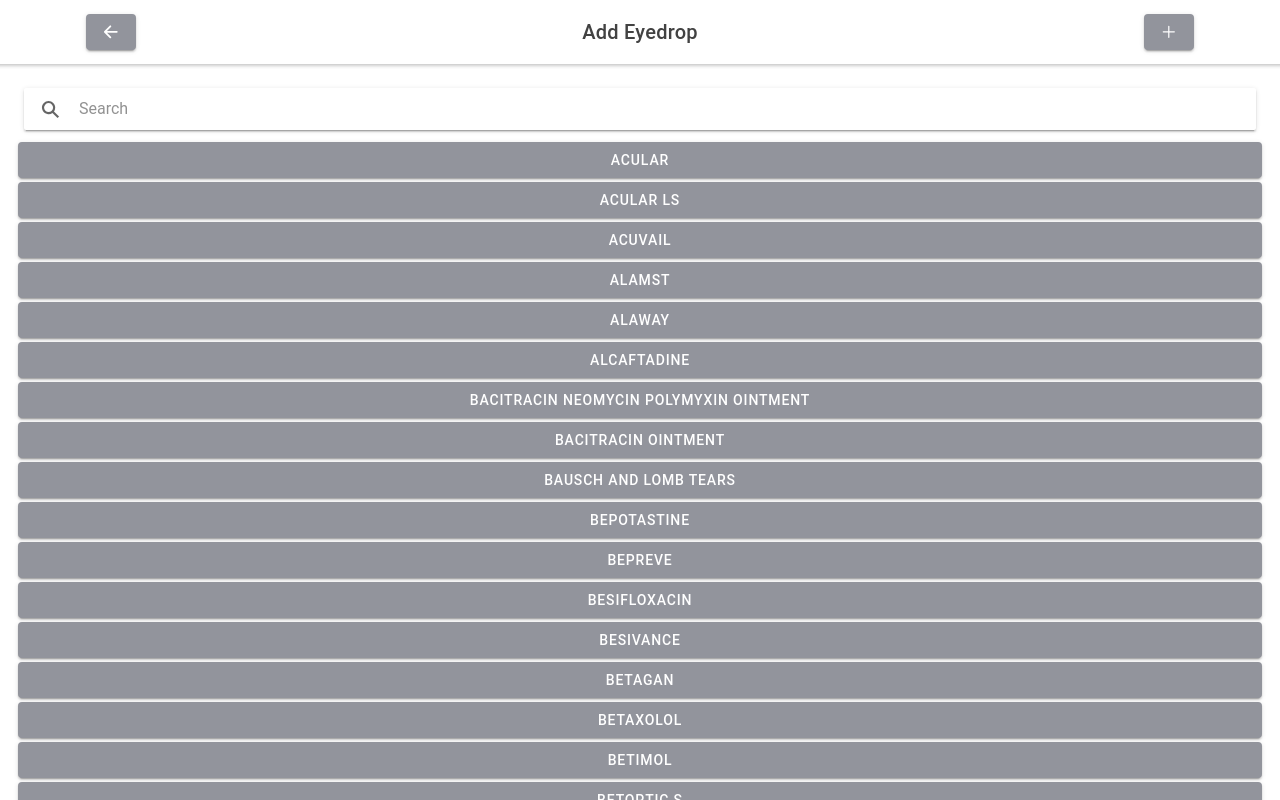
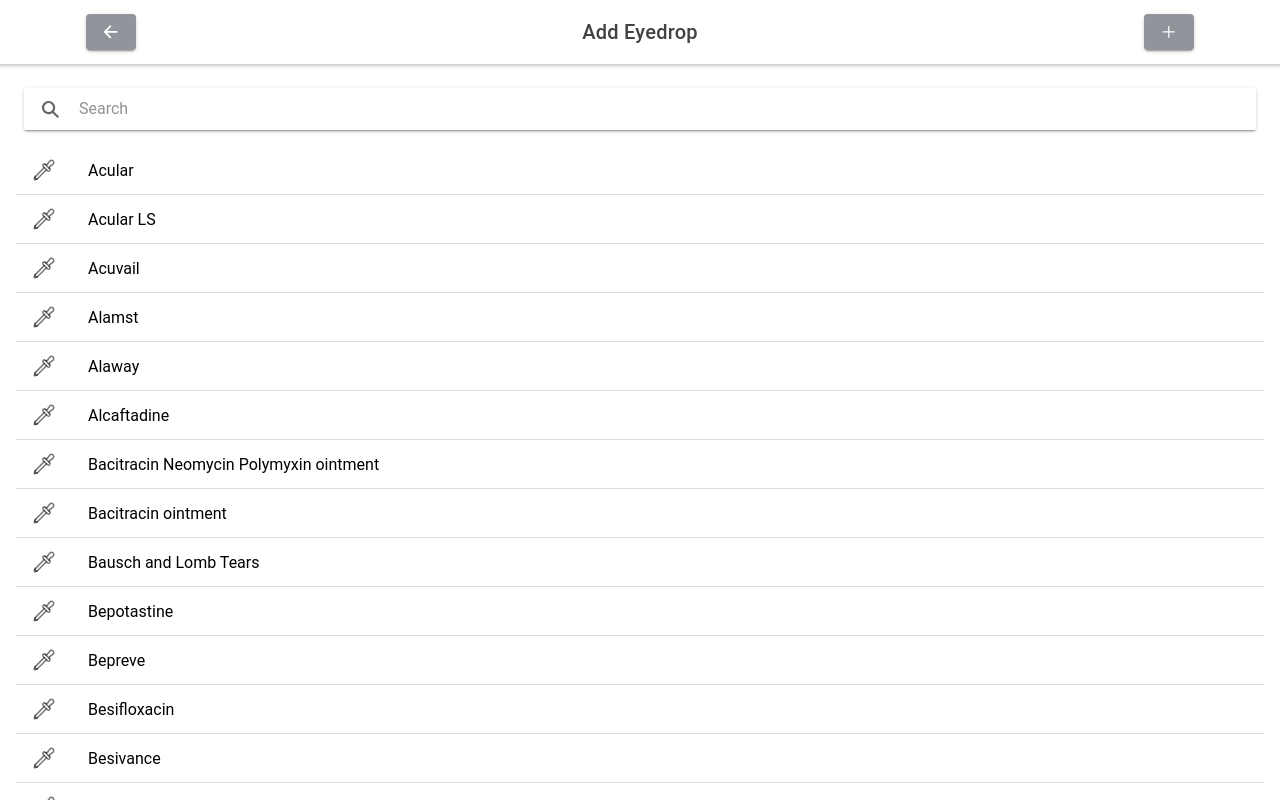
Before and after one commit to Rodolforiv0621/Team-6, a React (Create React App) app: page /addeyedrop in a window 1280 px wide. Built offline with nearby package versions, Linux system fonts and the light colour scheme.

Commit message:
addeyedrop page layouts

```diff
--- a/src/pages/AddEyedrop.jsx
+++ b/src/pages/AddEyedrop.jsx
@@ -10,8 +10,11 @@
   IonTitle,
   IonToolbar,
   IonButton,
+  IonList,
+  IonItem,
+  IonLabel,
 } from "@ionic/react";
-import { arrowBackOutline, add } from "ionicons/icons";
+import { arrowBackOutline, add, eyedropOutline } from "ionicons/icons";
 import "./Home.css";
 import medication from "../data/medication";
 
@@ -41,13 +44,14 @@
       </IonHeader>
       <IonContent class="ion-padding">
         <IonSearchbar></IonSearchbar>
-        {medication.map((item) => (
-          <IonButton
-            key={item}
-            expand="block"
-            color="medium"
-          >{`${item}`}</IonButton>
-        ))}
+        <IonList lines="full">
+          {medication.map((item) => (
+            <IonItem key={item} routerLink={`/addeyedrop/${item}`}>
+              <IonLabel>{`${item}`}</IonLabel>
+              <IonIcon icon={eyedropOutline} slot="start"></IonIcon>
+            </IonItem>
+          ))}
+        </IonList>
       </IonContent>
     </IonPage>
   );
--- a/src/pages/Home.jsx
+++ b/src/pages/Home.jsx
@@ -14,9 +14,7 @@
 } from "@ionic/react";
 import "./Home.css";
 import { add, cog } from "ionicons/icons";
-import { useHistory } from "react-router-dom";
-//import { IonButton } from "@ionic/core/components";
-//const history = useHistory();
+
 function Home() {
   return (
     <IonPage>
```
